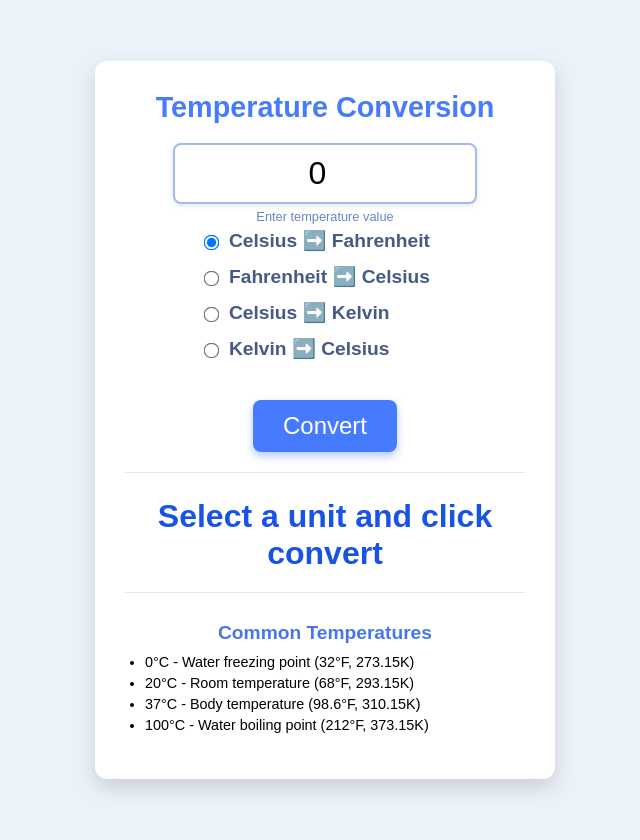
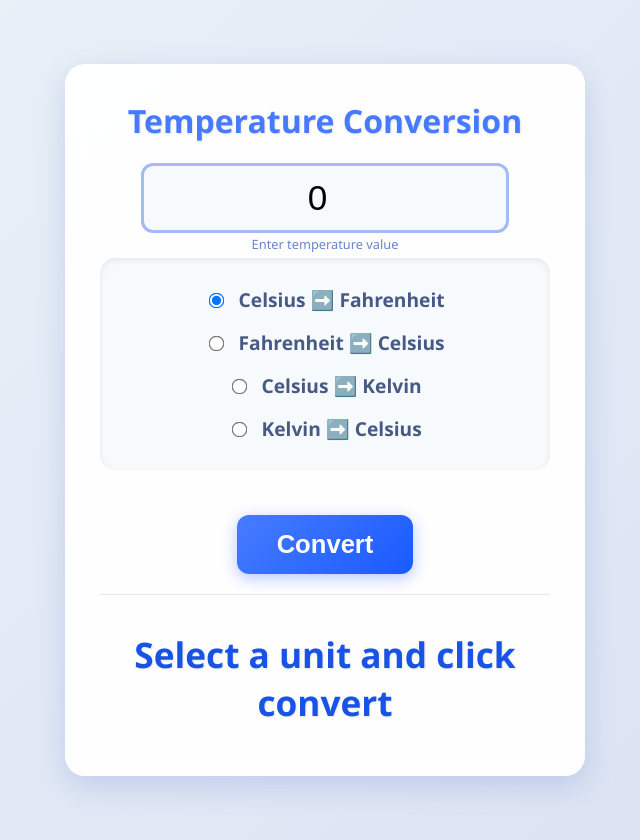
Before and after one commit to shreyaillur14/temp_converter, a plain HTML site: page index.html in a window 1280 px wide. Shown: the whole page, without its empty margins (315-955 px from the left). Drawn offline with Linux system fonts and the light colour scheme.

Commit message:
updated the code

```diff
--- a/index.html
+++ b/index.html
@@ -43,11 +43,6 @@
             <p id="result">Select a unit and click convert</p>
             <p id="formula" class="formula"></p>
         </div>
-
-        <div class="common-temps">
-            <h3>Common Temperatures</h3>
-            <ul id="commonTemps"></ul>
-        </div>
     </form>
 
     <script src="index.js"></script>
--- a/index.js
+++ b/index.js
@@ -7,24 +7,6 @@ const fromKelvin = document.getElementById("fromKelvin");
 const result = document.getElementById("result");
 const formula = document.getElementById("formula");
 const convertBtn = document.getElementById("convertBtn");
-const commonTemps = document.getElementById("commonTemps");
-
-// Common temperatures to display
-const commonTemperatures = [
-    { temp: "0°C", desc: "Water freezing point (32°F, 273.15K)" },
-    { temp: "20°C", desc: "Room temperature (68°F, 293.15K)" },
-    { temp: "37°C", desc: "Body temperature (98.6°F, 310.15K)" },
-    { temp: "100°C", desc: "Water boiling point (212°F, 373.15K)" }
-];
-
-// Initialize common temperatures list
-function initCommonTemps() {
-    commonTemperatures.forEach(item => {
-        const li = document.createElement("li");
-        li.textContent = `${item.temp} - ${item.desc}`;
-        commonTemps.appendChild(li);
-    });
-}
 
 // Input validation helper
 function validateInput(value) {
@@ -106,9 +88,6 @@ textBox.addEventListener("keyup", function(event) {
 // Initialize with a default checked option
 toFahrenheit.checked = true;
 
-// Initialize common temperatures
-initCommonTemps();
-
 // CSS animation for the result
 document.head.insertAdjacentHTML("beforeend", `
 <style>
--- a/style.css
+++ b/style.css
@@ -1,6 +1,6 @@
 body {
-    font-family: Arial, sans-serif;
-    background-color: hsl(210, 50%, 95%);
+    font-family: 'Segoe UI', Arial, sans-serif;
+    background: linear-gradient(135deg, hsl(210, 50%, 95%), hsl(223, 50%, 90%));
     margin: 0;
     padding: 20px;
     display: flex;
@@ -12,23 +12,26 @@ body {
 h1 {
     color: hsl(223, 100%, 64%);
     margin-top: 0;
-    font-size: 1.8em;
+    font-size: 2em;
+    text-shadow: 1px 1px 2px rgba(0,0,0,0.1);
 }
 
 form {
-    background-color: hsl(0, 0%, 100%);
+    background: rgba(255, 255, 255, 0.95);
     text-align: center;
-    max-width: 400px;
+    max-width: 450px;
     width: 100%;
     margin: auto;
-    padding: 30px;
-    border-radius: 12px;
-    box-shadow: 0 8px 20px hsl(0, 0%, 0%, 0.15);
-    transition: transform 0.3s ease;
+    padding: 35px;
+    border-radius: 20px;
+    box-shadow: 0 10px 30px hsla(223, 50%, 50%, 0.2);
+    transition: all 0.4s ease;
+    backdrop-filter: blur(10px);
 }
 
 form:hover {
-    transform: translateY(-5px);
+    transform: translateY(-8px);
+    box-shadow: 0 15px 35px hsla(223, 50%, 50%, 0.25);
 }
 
 .input-container {
@@ -37,20 +40,21 @@ form:hover {
 }
 
 #textBox {
-    width: 70%;
+    width: 75%;
     text-align: center;
-    font-size: 2em;
-    border: 2px solid hsl(223, 80%, 80%);
-    border-radius: 8px;
-    padding: 10px;
-    transition: border-color 0.3s ease;
-    box-shadow: 0 2px 5px hsla(0, 0%, 0%, 0.1);
+    font-size: 2.2em;
+    border: 3px solid hsl(223, 80%, 80%);
+    border-radius: 12px;
+    padding: 12px;
+    transition: all 0.3s ease;
+    background: hsl(210, 50%, 98%);
 }
 
 #textBox:focus {
     outline: none;
     border-color: hsl(223, 100%, 64%);
-    box-shadow: 0 0 0 3px hsla(223, 100%, 64%, 0.2);
+    box-shadow: 0 0 0 4px hsla(223, 100%, 64%, 0.2);
+    transform: scale(1.02);
 }
 
 .input-tooltip {
@@ -64,20 +68,20 @@ form:hover {
 }
 
 .conversion-options {
-    display: flex;
-    flex-direction: column;
-    align-items: flex-start;
-    margin: 0 auto 20px;
-    max-width: 250px;
-    gap: 8px;
+    background: hsl(210, 50%, 98%);
+    padding: 20px;
+    border-radius: 15px;
+    margin: 25px auto;
+    box-shadow: inset 0 2px 6px hsla(0, 0%, 0%, 0.08);
 }
 
 .conversion-options div {
-    display: flex;
-    align-items: center;
-    margin-bottom: 5px;
-    width: 100%;
-    text-align: left;
+    padding: 8px 0;
+    transition: transform 0.2s ease;
+}
+
+.conversion-options div:hover {
+    transform: translateX(5px);
 }
 
 label {
@@ -94,22 +98,23 @@ input[type="radio"] {
 }
 
 button {
-    margin-top: 15px;
-    background-color: hsl(223, 100%, 64%);
-    font-size: 1.5em;
+    margin-top: 20px;
+    background: linear-gradient(135deg, hsl(223, 100%, 64%), hsl(223, 100%, 55%));
+    font-size: 1.6em;
+    font-weight: 600;
     border: none;
-    padding: 12px 30px;
-    border-radius: 8px;
+    padding: 15px 40px;
+    border-radius: 12px;
     color: white;
     cursor: pointer;
-    box-shadow: 0 4px 8px hsla(223, 100%, 50%, 0.3);
+    box-shadow: 0 4px 15px hsla(223, 100%, 50%, 0.3);
     transition: all 0.3s ease;
 }
 
 button:hover {
-    background-color: hsl(223, 100%, 55%);
-    transform: translateY(-2px);
-    box-shadow: 0 6px 12px hsla(223, 100%, 50%, 0.4);
+    background: linear-gradient(135deg, hsl(223, 100%, 60%), hsl(223, 100%, 50%));
+    transform: translateY(-3px) scale(1.02);
+    box-shadow: 0 8px 20px hsla(223, 100%, 50%, 0.4);
 }
 
 button:active {
@@ -124,11 +129,12 @@ button:active {
 }
 
 #result {
-    font-size: 2em;
+    font-size: 2.2em;
     font-weight: bold;
     color: hsl(223, 80%, 50%);
-    margin: 5px 0;
-    min-height: 44px;
+    text-shadow: 1px 1px 2px rgba(0,0,0,0.1);
+    margin: 15px 0;
+    min-height: 50px;
 }
 
 .formula {
@@ -137,27 +143,3 @@ button:active {
     font-style: italic;
     margin-top: 5px;
 }
-
-.common-temps {
-    border-top: 1px solid hsl(0, 0%, 90%);
-    margin-top: 20px;
-    padding-top: 10px;
-    text-align: left;
-}
-
-.common-temps h3 {
-    color: hsl(223, 80%, 60%);
-    font-size: 1.2em;
-    margin-bottom: 10px;
-    text-align: center;
-}
-
-.common-temps ul {
-    padding-left: 20px;
-    margin-top: 5px;
-}
-
-.common-temps li {
-    margin-bottom: 5px;
-    font-size: 0.9em;
-}
```
